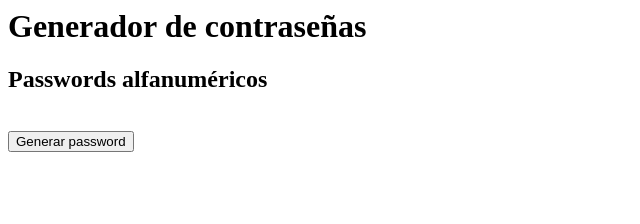
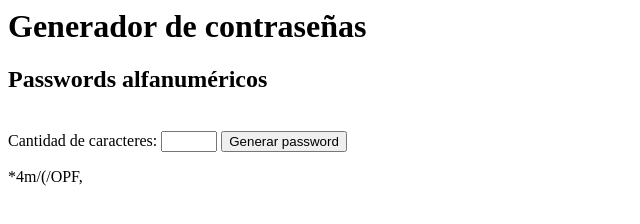
Before and after one commit to isbolith/generadorPasswords, a plain HTML site: page index.html in a window 1280 px wide. Shown: the whole page, without its empty margins (0-640 px from the left). Drawn offline with Linux system fonts and the light colour scheme.

Commit message:
password aleatorio automatico en <p>

```diff
--- a/index.html
+++ b/index.html
@@ -8,6 +8,7 @@
 <body>
     <h1>Generador de contraseñas</h1>
     <h2>Passwords alfanuméricos</h2><br>
+    Cantidad de caracteres: <input id="cant" type="number" min="1" max="15">
     <button id="btngenerar">Generar password</button>
     <p id="nodopassword"></p>
     <script src="js/codigo.js"></script>
--- a/js/codigo.js
+++ b/js/codigo.js
@@ -1,16 +1,14 @@
-// Numero aleatorio dentro de un rango personalizado
+/* Numero aleatorio dentro de un rango personalizado
 const generarAleatoio = (min, max) => {
     return Math.floor(Math.random() * (max - min)) + min
-}
-
-let generar = document.getElementById('btngenerar')
-let resultado = document.getElementById('nodopassword')
-resultado.innerHTML += generar.addEventListener('click', generarPassword)
+} */
 
 // Generador de Passwords
+let resultado = document.getElementById('nodopassword')
+
 let numeros = "0123456789"
 let letras = "abcdefghijklmnopqrstuvwxyzABCDEFGHIJKLMNOPQRSTUVWXYZ"
-let simbolos = "<>,;.:-_+*^!$%&/()=?¿"
+let simbolos = "<>,;.:-_+*!$%&/()=?¿"
 let todo = numeros + letras + simbolos
 
 const generarPassword = (longitud) => {
@@ -21,3 +19,5 @@ const generarPassword = (longitud) => {
     }
     return password
 }
+
+resultado.innerHTML = generarPassword(10)
```
